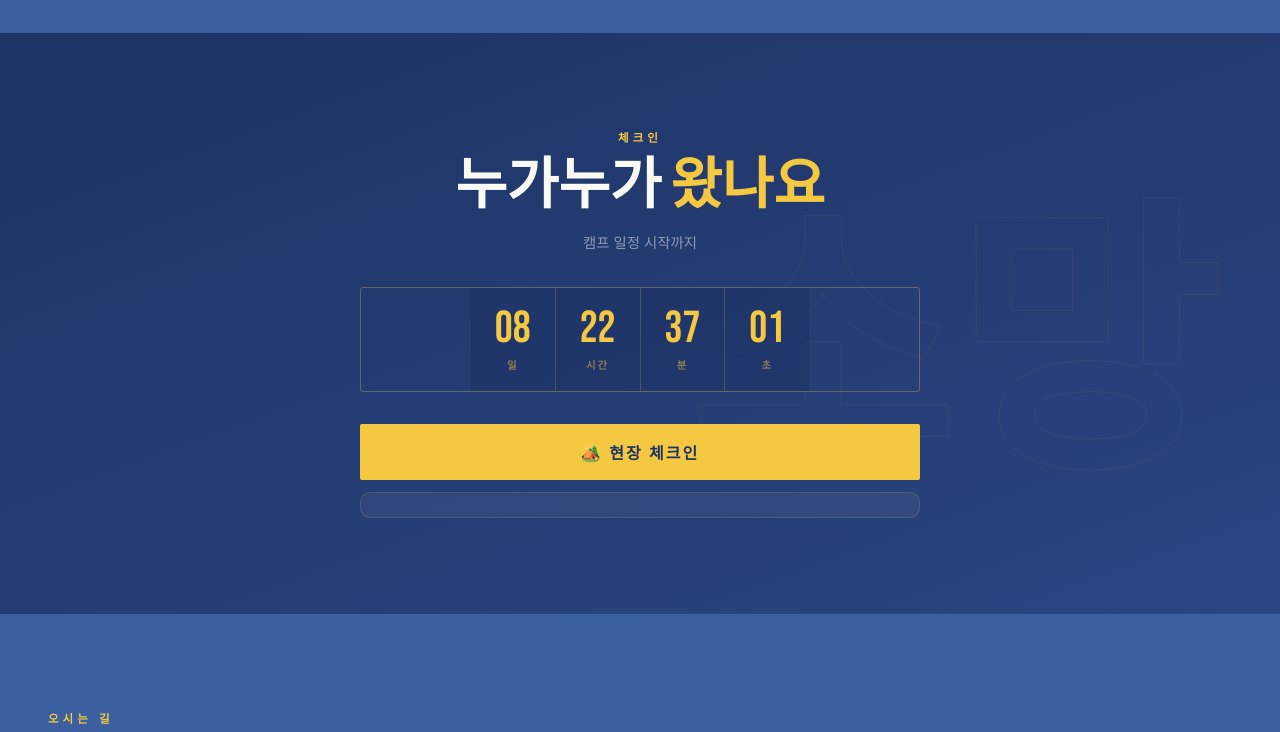
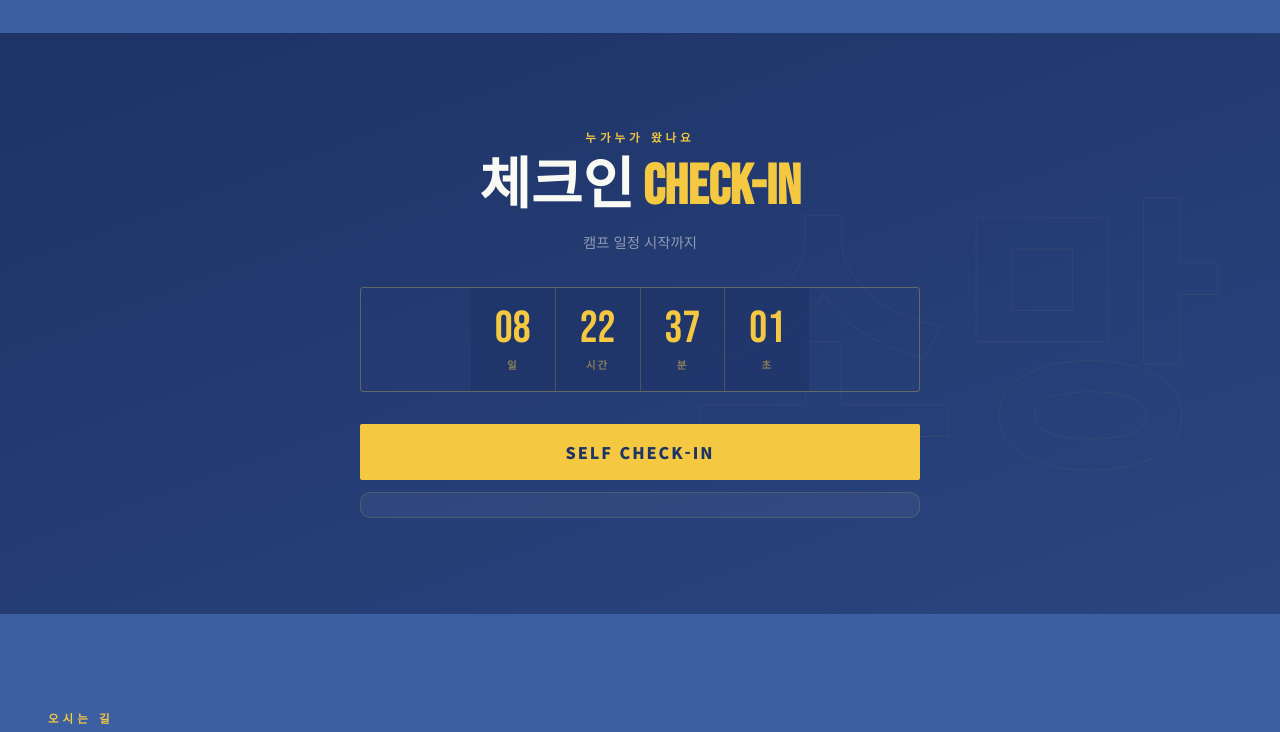
Before and after one commit to Ezekiel-Lee/EJEPCamp2026, a plain HTML site: page index.html in a window 1280 px wide. Shown: the part 3440-4172 px from the top of the page. Drawn offline with Linux system fonts and the light colour scheme.

Commit message:
Update section labels and button text in register section

```diff
--- a/index.html
+++ b/index.html
@@ -670,8 +670,8 @@
 <!-- REGISTER -->
 <section class="section register-section" id="register">
   <div class="reg-content">
-    <div class="section-label">체크인</div>
-    <h2 class="section-title">누가누가 <span>왔나요</span></h2>
+    <div class="section-label">누가누가 왔나요</div>
+    <h2 class="section-title"> 체크인 <span>Check-in</span></h2>
     <p style="color:rgba(250,250,245,0.5); margin-top:0.75rem; font-size:0.9rem; line-height:1.7;">캠프 일정 시작까지</p>
     <div class="reg-countdown">
       <div class="count-box"><div class="count-num" id="cd-days">42</div><div class="count-label">일</div></div>
@@ -681,7 +681,7 @@
     </div>
 
     <div style="margin-top:1rem; display:flex; flex-direction:column; gap:0.75rem;">
-      <button class="btn-primary" style="width:100%; padding:1rem; font-size:1rem;" onclick="window.location.href='checkin.html'">🏕️ 현장 체크인</button>
+      <button class="btn-primary" style="width:100%; padding:1rem; font-size:1rem;" onclick="window.location.href='checkin.html'">Self Check-in</button>
       <div id="stats-preview" style="display:flex; justify-content:center; gap:2rem; padding:0.75rem; background:rgba(255,255,255,0.05); border-radius:10px; border:1px solid rgba(245,200,66,0.15);">
      </div>
     </div>
```
